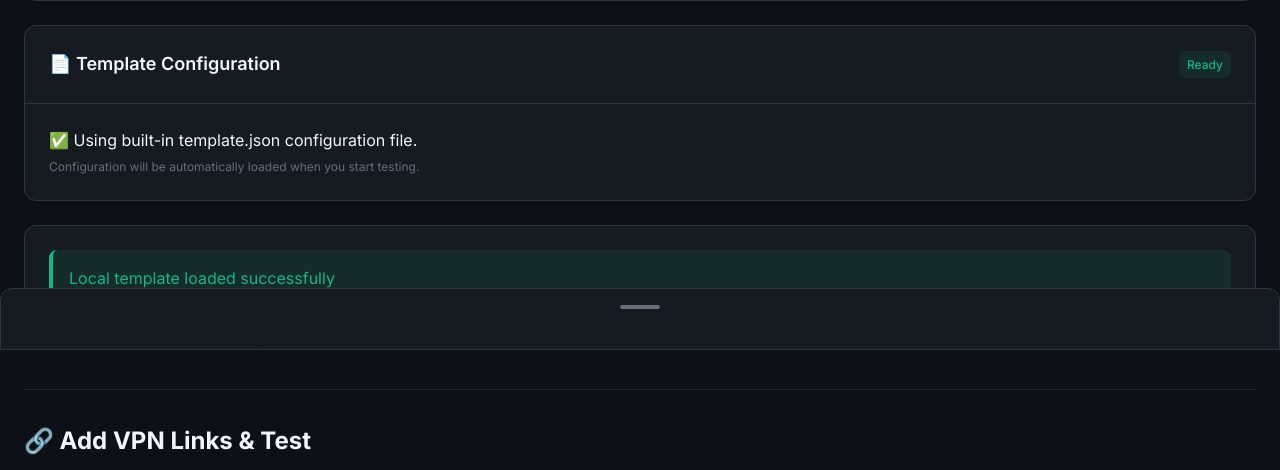
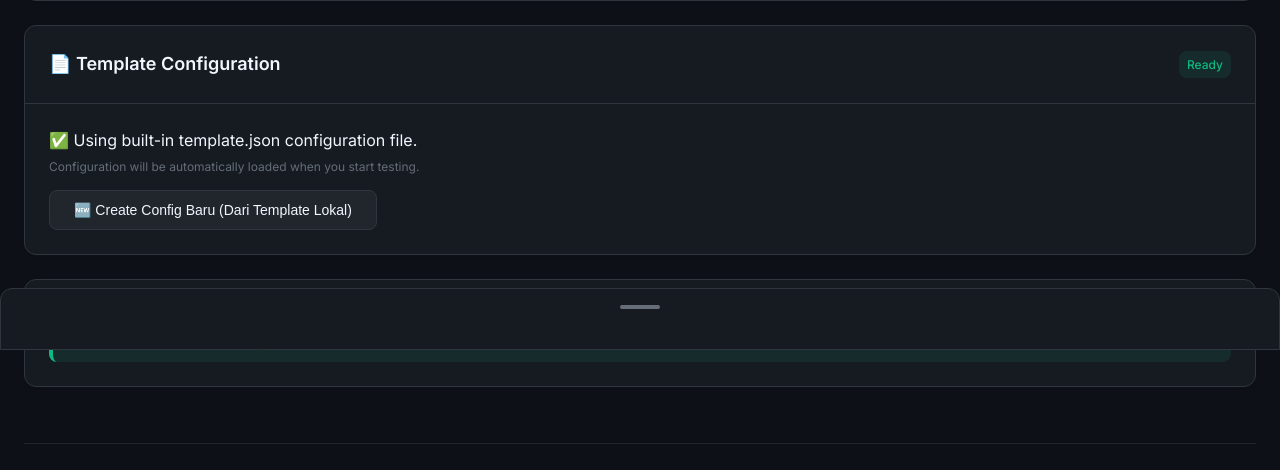
Before and after one commit to Fatttttr/hsjsn, a Flask app: page / in a window 1280 px wide. Shown: the part 512-982 px from the top of the page. Run offline with Flask 3, Linux system fonts and the light colour scheme; some libraries are stand-ins or nearby versions.

Commit message:
Enhance GitHub config handling and add template config creation feature
Co-authored-by: akunkai422 <akunkai422@gmail.com>

```diff
--- a/static/js/app.js
+++ b/static/js/app.js
@@ -80,22 +80,30 @@ async function checkTestingStatusOnLoad() {
 
 // USER REQUEST: Handle setup source change (Template vs GitHub) - Smart detect
 function handleSetupSourceChange(event) {
-    const selectedSource = event.target.value;
+    const githubFileSelection = document.getElementById('github-file-selection');
     const githubCard = document.getElementById('github-setup-card');
     const templateCard = document.getElementById('template-status-card');
 
-    if (selectedSource === 'github') {
+    if (event.target.value === 'github') {
         githubCard.style.display = 'block';
         templateCard.style.display = 'none';
-
-        // Load saved GitHub config from database
-        loadSavedGitHubConfig();
+        if (isGitHubConfigured) {
+            githubFileSelection.classList.remove('hidden');
+            githubFileSelection.style.display = 'block';
+            loadGitHubFiles();
+        } else {
+            githubFileSelection.classList.add('hidden');
+            githubFileSelection.style.display = 'none';
+            showToast('GitHub Required', 'Please configure GitHub integration first', 'warning');
+            document.querySelector('input[name="setup-source"][value="template"]').checked = true;
+            githubCard.style.display = 'none';
+            templateCard.style.display = 'block';
+        }
     } else {
+        githubFileSelection.classList.add('hidden');
+        githubFileSelection.style.display = 'none';
         githubCard.style.display = 'none';
         templateCard.style.display = 'block';
-
-        // Show template ready status
-        showSetupStatus('Template configuration ready. Start testing to use local template.', 'success');
     }
 }
 
@@ -253,6 +261,32 @@ function setupFormHandlers() {
 
     // Upload to GitHub
     document.getElementById('upload-github-btn').addEventListener('click', uploadToGitHub);
+
+    // Create config baru dari template lokal
+    const createTemplateConfigBtn = document.getElementById('create-template-config-btn');
+    if (createTemplateConfigBtn) {
+        createTemplateConfigBtn.addEventListener('click', async function() {
+            createTemplateConfigBtn.disabled = true;
+            createTemplateConfigBtn.querySelector('.btn-text').textContent = '⏳ Membuat...';
+            try {
+                const response = await fetch('/api/load-template-config');
+                const data = await response.json();
+                if (data.success) {
+                    showToast('Config Baru', 'Config berhasil dibuat dari template lokal!', 'success');
+                    showSetupStatus('Config baru berhasil dibuat dari template lokal.', 'success');
+                } else {
+                    showToast('Gagal Membuat Config', data.message || 'Gagal membuat config dari template.', 'error');
+                    showSetupStatus('Gagal membuat config dari template lokal.', 'error');
+                }
+            } catch (error) {
+                showToast('Network Error', 'Gagal membuat config dari template (network error)', 'error');
+                showSetupStatus('Gagal membuat config dari template lokal (network error).', 'error');
+            } finally {
+                createTemplateConfigBtn.disabled = false;
+                createTemplateConfigBtn.querySelector('.btn-text').textContent = '🆕 Create Config Baru (Dari Template Lokal)';
+            }
+        });
+    }
 }
 
 // Handle configuration source change
@@ -455,6 +489,7 @@ async function loadSavedGitHubConfig() {
     try {
         const response = await fetch('/api/get-github-config');
         const data = await response.json();
+        const githubFileSelection = document.getElementById('github-file-selection');
 
         if (data.success) {
             // Auto-fill owner (from database)
@@ -471,16 +506,39 @@ async function loadSavedGitHubConfig() {
             if (data.has_token) {
                 document.getElementById('github-token').placeholder = 'Token saved (enter new token to update)';
                 updateGitHubStatus('Configured');
+                isGitHubConfigured = true;
+                // Tampilkan dropdown file dan load file
+                if (githubFileSelection) {
+                    githubFileSelection.classList.remove('hidden');
+                    githubFileSelection.style.display = 'block';
+                    loadGitHubFiles();
+                }
             } else {
                 updateGitHubStatus('Token Required');
+                isGitHubConfigured = false;
+                if (githubFileSelection) {
+                    githubFileSelection.classList.add('hidden');
+                    githubFileSelection.style.display = 'none';
+                }
             }
         } else {
             console.log('No saved GitHub config found');
             updateGitHubStatus('Not Configured');
+            isGitHubConfigured = false;
+            if (githubFileSelection) {
+                githubFileSelection.classList.add('hidden');
+                githubFileSelection.style.display = 'none';
+            }
         }
     } catch (error) {
         console.error('Error loading GitHub config:', error);
         updateGitHubStatus('Error');
+        isGitHubConfigured = false;
+        const githubFileSelection = document.getElementById('github-file-selection');
+        if (githubFileSelection) {
+            githubFileSelection.classList.add('hidden');
+            githubFileSelection.style.display = 'none';
+        }
     }
 }
 
--- a/templates/index.html
+++ b/templates/index.html
@@ -134,6 +134,9 @@
                     <div class="card-content">
                         <p>✅ Using built-in template.json configuration file.</p>
                         <small>Configuration will be automatically loaded when you start testing.</small>
+                        <button class="btn btn-secondary" id="create-template-config-btn" style="margin-top: 1em;">
+                            <span class="btn-text">🆕 Create Config Baru (Dari Template Lokal)</span>
+                        </button>
                     </div>
                 </div>
 
```
